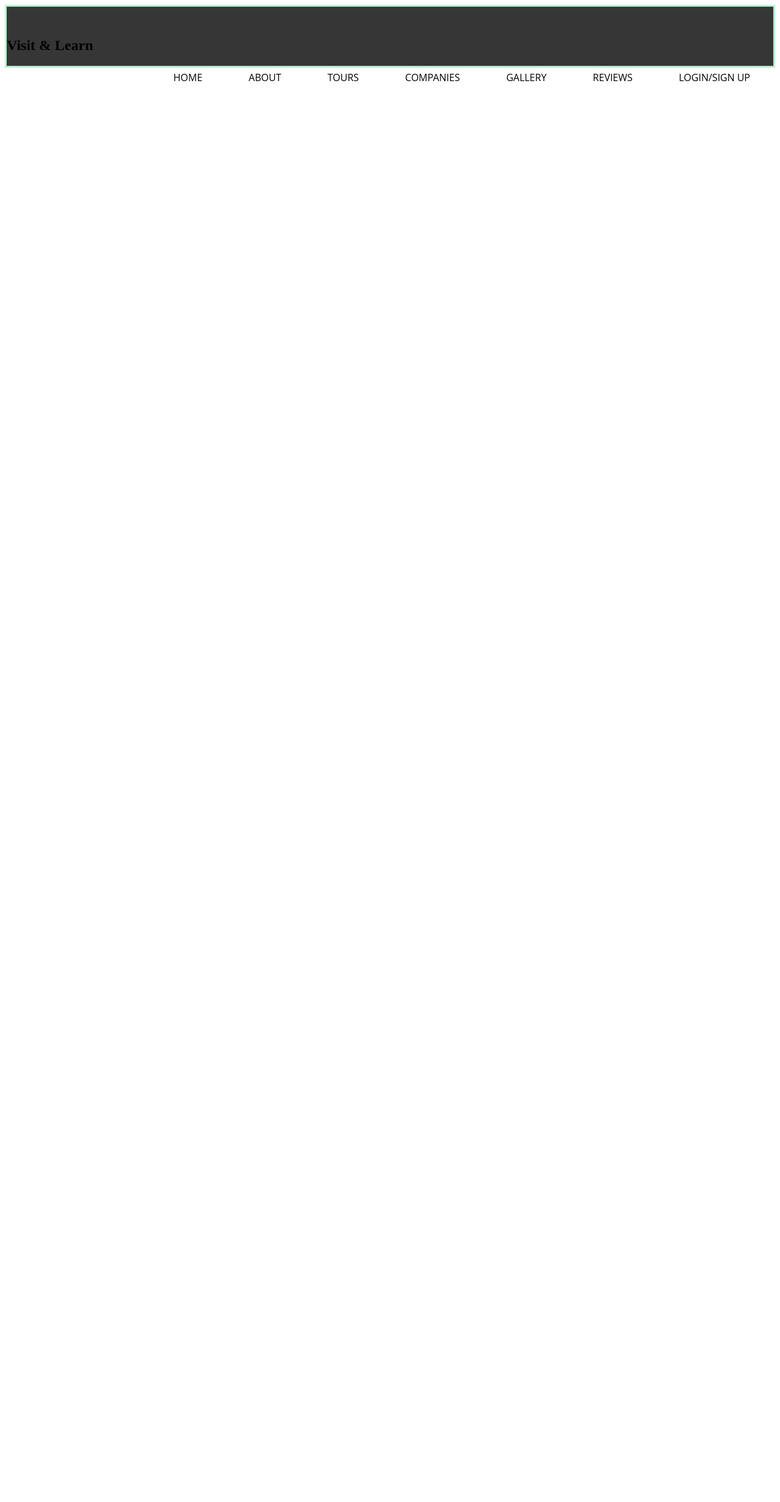
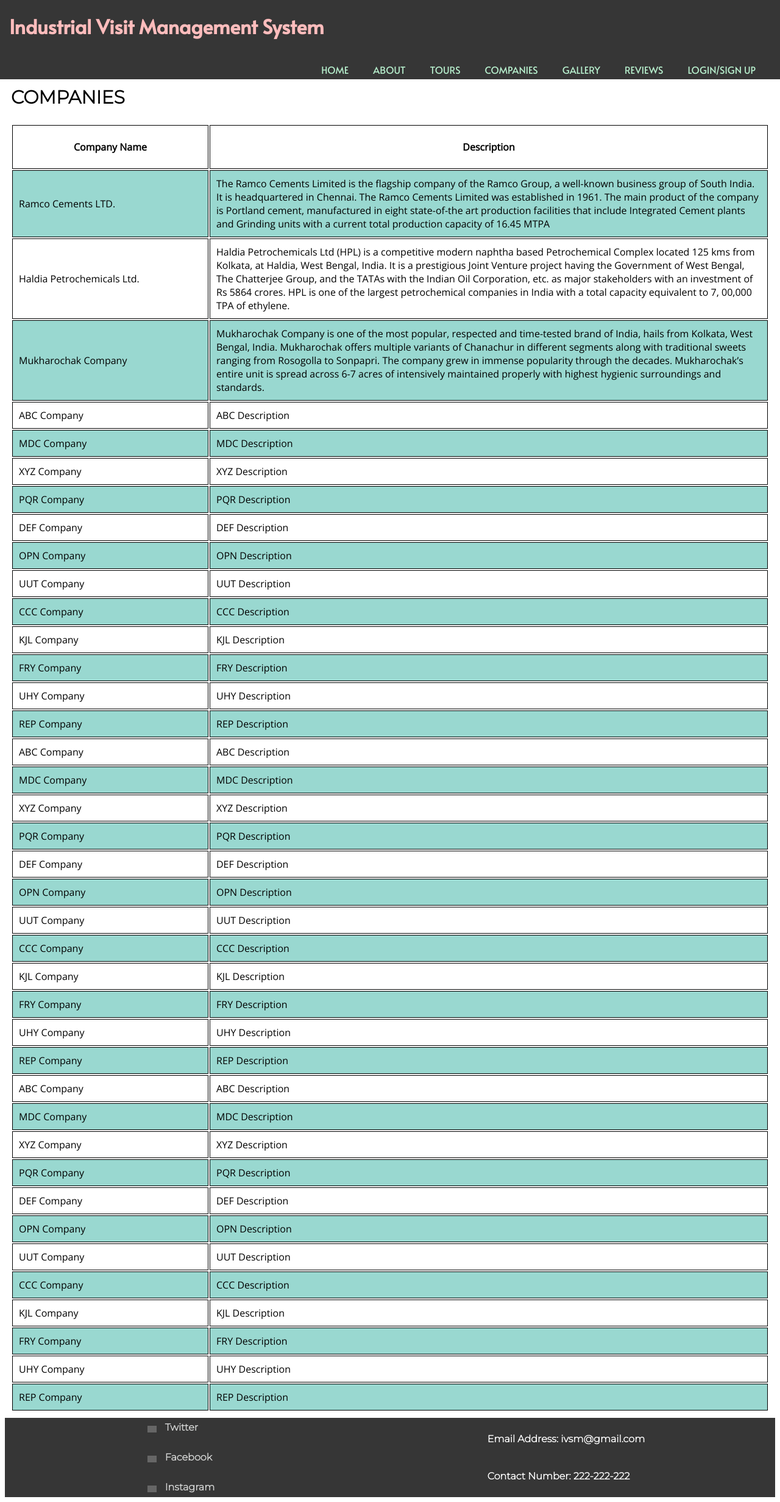
Before and after one commit to name-hansel/IVMS, a PHP site: page /Comp_Info.html in a window 1280 px wide. Shown: the whole page at 61% size. Before the commit the page ends 133 px from the top, so only its background shows below. Run offline with PHP 8.4, Linux system fonts and the light colour scheme; grey boxes are pictures that could not be loaded.

Commit message:
new pages

```diff
--- a/Information/Comp_Info.html
+++ b/Information/Comp_Info.html
@@ -5,16 +5,16 @@
     <meta name="viewport" content="width=device-width, initial-scale=1.0">
     <title>Companies</title>
     <link rel="stylesheet" type="text/css" href="compstyle.css">
+    <link href="https://fonts.googleapis.com/css2?family=Alata&family=Montserrat:wght@300&family=Open+Sans&display=swap" rel="stylesheet">
 </head>
 <body>
-    <header>
-        <div class="navb">
-            <h2>Visit & Learn</h2>
-            <nav>
+    <div class="head">
+        <h1>Industrial Visit Management System</h1>
+        <nav class="navb">
 			<ul>
 				<li><a href="Home.html">Home</a></li>
 				<li><a href="About.html">About</a></li>
-                    <li><a href="Tours.html">Tours</a></li>
+				<li><a href="Tour_info.html">Tours</a></li>
 				<li><a href="Comp_Info.html">Companies</a></li>
 				<li><a href="Gallery.html">Gallery</a></li>
 				<li><a href="Reviews.html">Reviews</a></li>
@@ -22,6 +22,192 @@
 			</ul>
 		</nav>
     </div>
-    </header>
+    <br><br><br><br><br><br>
+    <h2>COMPANIES</h2>
+    <div>
+        <table id="comp">
+            <tr>
+                <th id="chead">Company Name</th>
+                <th id="dhead">Description</th>
+            </tr>
+            <tr>
+                <td>Ramco Cements LTD.</td>
+                <td>The Ramco Cements Limited is the flagship company of the Ramco Group, a well-known business group of South India. It is headquartered in Chennai. The Ramco Cements Limited was established in 1961. The main product of the company is Portland cement, manufactured in eight state-of-the art production facilities that include Integrated Cement plants and Grinding units with a current total production capacity of 16.45 MTPA </td>
+            </tr>
+            <tr>
+                <td>Haldia Petrochemicals Ltd.</td>
+                <td>Haldia Petrochemicals Ltd (HPL) is a competitive modern naphtha based Petrochemical Complex located 125 kms from Kolkata, at Haldia, West Bengal, India. It is a prestigious Joint Venture project having the Government of West Bengal, The Chatterjee Group, and the TATAs with the Indian Oil Corporation, etc. as major stakeholders with an investment of Rs 5864 crores. HPL is one of the largest petrochemical companies in India with a total capacity equivalent to 7, 00,000 TPA of ethylene. </td>
+            </tr>
+            <tr>
+                <td>Mukharochak Company</td>
+                <td>Mukharochak Company is one of the most popular, respected and time-tested brand of India, hails from Kolkata, West Bengal, India. Mukharochak offers multiple variants of Chanachur in different segments along with traditional sweets ranging from Rosogolla to Sonpapri. The company grew in immense popularity through the decades. Mukharochak’s entire unit is spread across 6-7 acres of intensively maintained properly with highest hygienic surroundings and standards.</td>
+            </tr>
+                <tr>
+                <td>ABC Company</td>
+                <td>ABC Description</td>
+            </tr>
+            <tr>
+                <td>MDC Company</td>
+                <td>MDC Description</td>
+            </tr>
+            <tr>
+                <td>XYZ Company</td>
+                <td>XYZ Description</td>
+            </tr>
+            <tr>
+                <td>PQR Company</td>
+                <td>PQR Description</td>
+            </tr>
+            <tr>
+                <td>DEF Company</td>
+                <td>DEF Description</td>
+            </tr>
+            <tr>
+                <td>OPN Company</td>
+                <td>OPN Description</td>
+            </tr>
+            <tr>
+                <td>UUT Company</td>
+                <td>UUT Description</td>
+            </tr>
+            <tr>
+                <td>CCC Company</td>
+                <td>CCC Description</td>
+            </tr>
+            <tr>
+                <td>KJL Company</td>
+                <td>KJL Description</td>
+            </tr>
+            <tr>
+                <td>FRY Company</td>
+                <td>FRY Description</td>
+            </tr>
+            <tr>
+                <td>UHY Company</td>
+                <td>UHY Description</td>
+            </tr>
+            <tr>
+                <td>REP Company</td>
+                <td>REP Description</td>
+            </tr>
+            <tr>
+                <td>ABC Company</td>
+                <td>ABC Description</td>
+            </tr>
+            <tr>
+                <td>MDC Company</td>
+                <td>MDC Description</td>
+            </tr>
+            <tr>
+                <td>XYZ Company</td>
+                <td>XYZ Description</td>
+            </tr>
+            <tr>
+                <td>PQR Company</td>
+                <td>PQR Description</td>
+            </tr>
+            <tr>
+                <td>DEF Company</td>
+                <td>DEF Description</td>
+            </tr>
+            <tr>
+                <td>OPN Company</td>
+                <td>OPN Description</td>
+            </tr>
+            <tr>
+                <td>UUT Company</td>
+                <td>UUT Description</td>
+            </tr>
+            <tr>
+                <td>CCC Company</td>
+                <td>CCC Description</td>
+            </tr>
+            <tr>
+                <td>KJL Company</td>
+                <td>KJL Description</td>
+            </tr>
+            <tr>
+                <td>FRY Company</td>
+                <td>FRY Description</td>
+            </tr>
+            <tr>
+                <td>UHY Company</td>
+                <td>UHY Description</td>
+            </tr>
+            <tr>
+                <td>REP Company</td>
+                <td>REP Description</td>
+            </tr>
+            <tr>
+                <td>ABC Company</td>
+                <td>ABC Description</td>
+            </tr>
+            <tr>
+                <td>MDC Company</td>
+                <td>MDC Description</td>
+            </tr>
+            <tr>
+                <td>XYZ Company</td>
+                <td>XYZ Description</td>
+            </tr>
+            <tr>
+                <td>PQR Company</td>
+                <td>PQR Description</td>
+            </tr>
+            <tr>
+                <td>DEF Company</td>
+                <td>DEF Description</td>
+            </tr>
+            <tr>
+                <td>OPN Company</td>
+                <td>OPN Description</td>
+            </tr>
+            <tr>
+                <td>UUT Company</td>
+                <td>UUT Description</td>
+            </tr>
+            <tr>
+                <td>CCC Company</td>
+                <td>CCC Description</td>
+            </tr>
+            <tr>
+                <td>KJL Company</td>
+                <td>KJL Description</td>
+            </tr>
+            <tr>
+                <td>FRY Company</td>
+                <td>FRY Description</td>
+            </tr>
+            <tr>
+                <td>UHY Company</td>
+                <td>UHY Description</td>
+            </tr>
+            <tr>
+                <td>REP Company</td>
+                <td>REP Description</td>
+            </tr>
+        </table>
+    </div>
+
+	<div class="footer">
+        <div class="socials">
+            <div class="site twitter">
+                <img src="twitter.svg" alt="" width="15px">
+                <a href="">Twitter</a>
+            </div>
+            <div class="site facebook">
+                <img src="facebook.svg" alt="" width="15px">
+                <a href="">Facebook</a>
+            </div>
+            <div class="site instagram">
+                <img src="instagram.svg" alt="" width="15px">
+                <a href="">Instagram</a>
+            </div>
+        </div>
+        <div class="contact">
+            <h4>Email Address: ivsm@gmail.com</h4>
+            <h4>Contact Number: 222-222-222</h4>
+        </div>
+    </div>
 </body>
 </html>
--- a/Information/compstyle.css
+++ b/Information/compstyle.css
@@ -1,33 +1,133 @@
-header{
-    background-color:#363636;
-    padding-top:30px;
-    border:#b7efcd 3px solid;
-    margin:0;
+/*
+#363636 - black   background: #363636;
+#99d8d0 - blue    background: #99d8d0;
+#b7efcd - green
+#ffbcbc - pink
+
+font-family: 'Montserrat', sans-serif;
+font-family: 'Open Sans', sans-serif;
+font-family: 'Alata', sans-serif;
+*/
+
+
+.head {
+    height: 130px;
+    top: 0;
+    left: 0;
+    width: 100%;
+    background-color: #363636;
+    color: #ffbcbc;
+    position: fixed;
+    justify-content: space-around;
+    font-family: 'Alata', sans-serif;
 }
 
-nav ul {
+.head h1{
+  margin-left: 15px;
+}
+
+/* h2 {
+  position: fixed;
+} */
+
+.navb ul{
+  /* float: left; */
   float: right;
   list-style-type: none;
-    margin: 0;
-    padding: 0;
-    overflow: hidden;
+  /* background-color:  #363636; */
 }
 
-  nav li {
-    float: left;
-    margin-left: 30px;
-    margin-right: 30px;
+.navb a:hover{
+  color: #F7AC2A;
 }
 
-  nav li a {
-    display: inline-block;
-    padding: 8px;
-    color: black;
+.navb ul li{
+   float: left;
+   margin-right: 40px;
+  /* float: right; */
+}
+
+.navb ul li a{
+  /* float: left; */
+  /* float: right; */
+  color: #b7efcd;
   text-decoration: none;
   text-transform: uppercase;
+}
+
+.footer {
+  position: relative;
+  /* left:0px;
+  bottom:0px; */
+  height: 130px;
+  width:100%;
+  background-color: #363636;
+  display: flex;
+  justify-content: space-around;
+  align-items: center;
+}
+
+.socials {
+  display: flex;
+  flex-direction: column;
+}
+
+.socials > * {
+  margin: 15px;
+}
+
+.site>* {
+  filter: invert(98%) sepia(1%) saturate(1%) hue-rotate(26deg) brightness(104%) contrast(100%);
+  text-decoration: none;
+  font-family: 'Montserrat', sans-serif;
+  margin: 0 5px;
+  font-weight: bolder;
+}
+
+.site>img {
+  margin-bottom: -3px;
+}
+
+.contact {
+  display: flex;
+  flex-direction: column;
+}
+
+.contact > * {
+  font-family: 'Montserrat', sans-serif;
+  color: white;
+}
+
+h2{
+  margin-left: 10px;
+  font-family: 'Montserrat', sans-serif;
+  font-size: 30px;
+  /* font-family: 'Open Sans', sans-serif; */
+}
+
+#comp{
+  margin: 10px;
+  /* font-family: 'Montserrat', sans-serif; */
   font-family: 'Open Sans', sans-serif;
 }
 
-  .navb a:hover{
-    color: #555;
+#comp th, #comp td{
+  padding: 10px;
+  border: 1px solid black;
 }
+
+th{
+  height: 50px;
+}
+
+#chead{
+  width:300px;
+}
+
+tr:nth-child(even){
+  background-color: #99d8d0;
+}
+
+tr:hover{
+  background-color:#DDA7EF;
+}
```
Also changed, not shown: Information/About.html (+27 -20 lines), Information/styling.css (+89 -43 lines). Lines whose indentation alone changed are shown as unchanged.
